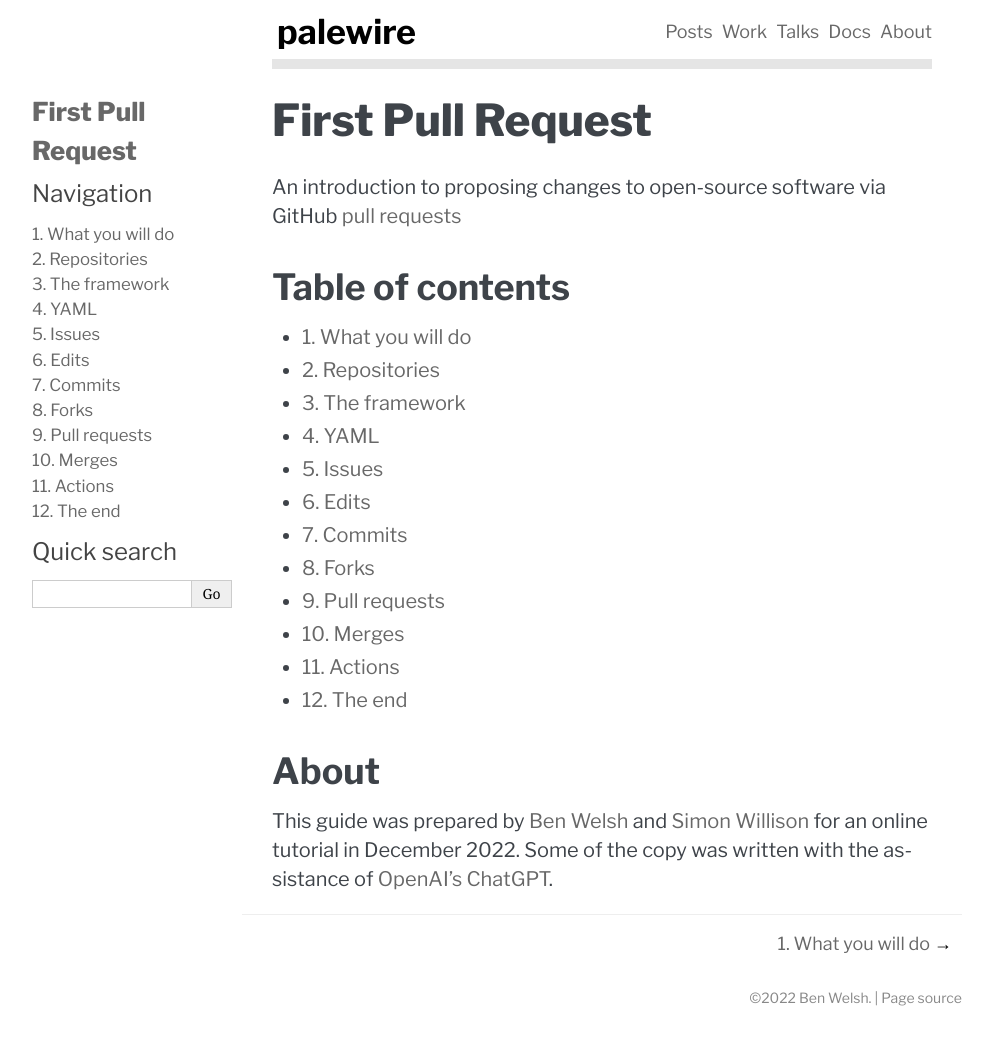
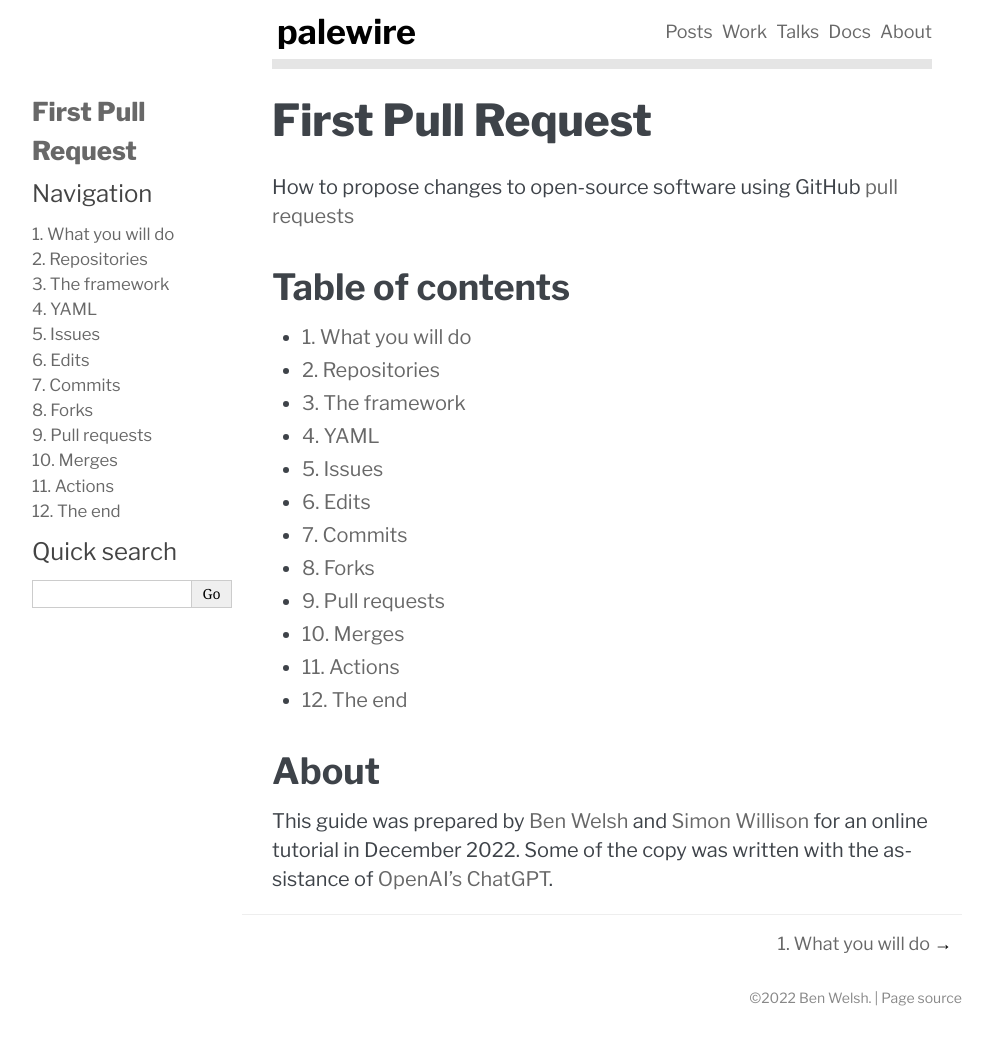
Before and after one commit to palewire/first-pull-request, a Sphinx documentation site: the page built from docs/index.md, in a window 1280 px wide. Shown: the whole page, without its empty margins (148-1141 px from the left). Built offline with Sphinx 7.4.7, drawn with Linux system fonts in a browser that asks for light colours.

```diff
--- a/docs/index.md
+++ b/docs/index.md
@@ -3,7 +3,7 @@
 
 # First Pull Request
 
-An introduction to proposing changes to open-source software via GitHub [pull requests](https://docs.github.com/en/pull-requests)
+How to propose changes to open-source software using GitHub [pull requests](https://docs.github.com/en/pull-requests)
 
 ## Table of contents
 
```
Also changed, not shown: README.md (+27 -1 lines), docs/repo.md (+1 -1 lines), 1 other file.
